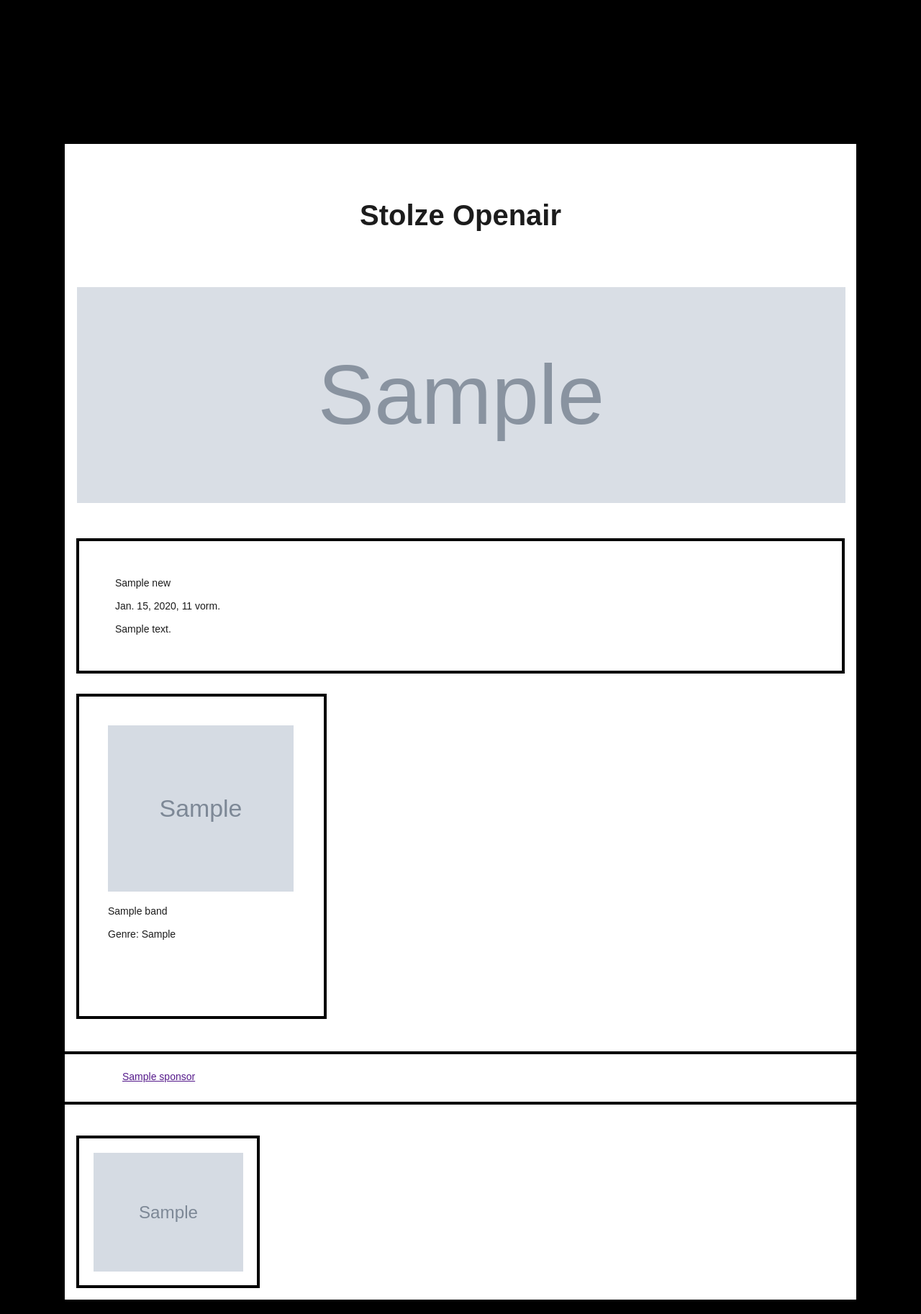
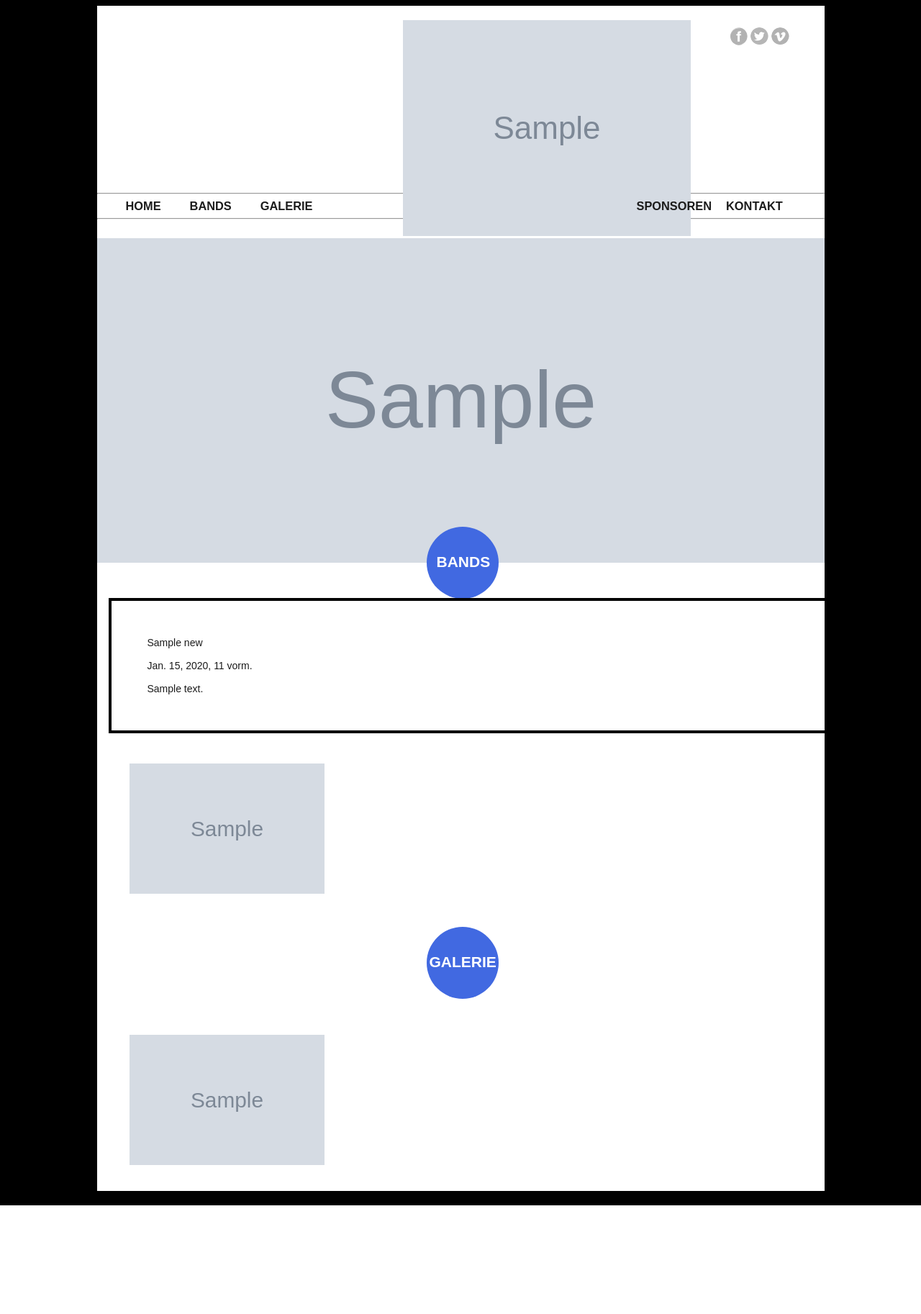
Before and after one commit to diellordielli/Festival, a Django app: template webapp/templates/index.html in a window 1280 px wide. Shown: the whole page at 72% size. After the commit the page ends 1675 px from the top, so only its background shows below. Run offline with Django 3.2, Linux system fonts and the light colour scheme; the template is opened without the code that fills it: values that come from a table or form of the project are taken from there, others are empty; tables that the repository leaves empty hold one stand-in row (values such as "Sample post"); grey boxes marked "Sample" are stand-in pictures; parts of the project's set-up code (start-up, migrations or seed data) failed here and were passed over.

Commit message:
new css according draft and year_cover clean methode

```diff
--- a/webapp/gallery/admin.py
+++ b/webapp/gallery/admin.py
@@ -11,7 +11,7 @@
 
 class ImageAdmin(admin.ModelAdmin):
     model = models.Image
-    list_display = ('name', 'band', 'year',)
+    list_display = ('name', 'band', 'year', 'is_yearcover',)
     search_fields = ('name', 'band', 'year',)
     list_filter = ('name', 'band', 'year',)
 
--- a/webapp/gallery/models.py
+++ b/webapp/gallery/models.py
@@ -1,3 +1,4 @@
+from django.core.exceptions import ValidationError
 from django.db import models
 
 from ..festival.models import Band, Year
@@ -23,6 +24,12 @@
         related_name="images", null=True, blank=True)
     year = models.ForeignKey(Year)
     categories = models.ManyToManyField(Category, blank=True)
+    is_yearcover = models.BooleanField(default=False)
+
+    def clean(self):
+        if self.is_yearcover:
+            self.year.image_set.filter(is_yearcover=True)\
+                    .update(is_yearcover=False)
 
     def __unicode__(self):
         return u"%s %s %s" % (self.name, self.band, self.description)
--- a/webapp/static/css/style.css
+++ b/webapp/static/css/style.css
@@ -1,86 +1,119 @@
             body {
                 background: #000000;
-                width: 1100px;
-                margin: 0px auto;
                 font-family: Arial, Helvetica, sans-serif;
                 font-size: 14px;
                 color: #1C1C1C;
             }
 
-            #main {
-                position: relative;
-                width: 700px;
-                height: auto;
-                margin: 162px auto;
-            }
-
-
-
-            #main h2{
-                position: absolute;
-                margin-top: -100px;
-                margin-left: 65px;
-                font-family: Arial;
-                font-style: italic;
-                font-size: 63px;
-                font-weight: bold;
-                letter-spacing: -3px;
-                color: #7A7977;
-            }
-
-            .header {
-                text-align: center;
-                font-size: 20px;
+            h3 {
+                display: inline;
+                margin-left: 0px;
+                padding: 0px 20px 0px 0px;
             }
 
             .page {
                 position: relative;
-                width: 1100px;
+                width: 1011px;
                 height: 0 auto;
                 padding: 50px 0px 20px 0px;
-                margin-top: 200px;
                 margin-left: auto;
                 margin-right: auto;
                 margin-bottom: 20px;
                 background-color: #FFFFFF;
             }
 
+            .social {
+                position: absolute;
+                margin-top: -20px;
+                margin-left: 880px;
+            }
+
+            .logo {
+                position: relative;
+                width: 161px;
+                margin-top: -30px;
+                margin-left: auto;
+                margin-right: auto;
+                }
+
+            .nav {
+                margin-top: -70px;
+            }
+
+            .navigationleft {
+                position: relative;
+                margin-top: 0px;
+                margin-left: 40px;
+                padding: 0px 0px 0px 0px;
+            }
+
+            .navigationright {
+                position: relative;
+                margin-top: -35px;
+                margin-left: 750px;
+            }
+
+            .mood {
+                position: relative;
+                padding: 35px 0px 50px 0px;
+            }
+
+            .circlebutton {
+                position: absolute;
+                width: 100px;
+                height: 100px;
+                border-radius: 50px;
+                margin-top: -103px;
+                margin-left: 458px;
+                background-color: #4169E1
+            }
+
+            .circlebutton2 {
+                position: relative;
+                width: 100px;
+                height: 100px;
+                border-radius: 50px;
+                margin-top: 0px;
+                margin-left: 458px;
+                background-color: #4169E1
+            }
+
+            .buttonband {
+                position: absolute;
+                margin-top: 20px;
+                margin-left: 14px;
+                color: #FFFFFF;
+            }
+
+            .buttongallery {
+                position: absolute;
+                margin-top: 20px;
+                margin-left: 4px;
+                color: #FFFFFF;
+            }
+
             .bandsingle {
                 position: relative;
                 float: left;
                 margin-top: 20px;
-                margin-left: 20px;
+                margin-left: 35px;
                 margin-bottom: 10px;
-                width: 260px;
-                height: 400px;
-                padding: 40px 40px 0px 40px;
+                width: 271px;
+                height: 181px;
+                padding: 10px 10px 0px 10px;
                 background-color: #FFFFFF;
-                outline: 4px solid black;
                 padding-bottom: 4px;
-            }
-
-            .sponsor {
-                padding: 0px 20px 20px 80px;
-            }
-
-            .sponsorlist {
-                position: relative;
-                margin: 0px 0px 60px 0px;
-                padding: 60px 40px 0px 0px;
-                display: inline;
             }
 
             .gallery {
                 position: relative;
                 float: left;
                 margin-top: 40px;
-                margin-left: 20px;
-                width: 227px;
-                height: 180px;
-                padding: 20px 0px 0px 20px;
+                margin-left: 35px;
+                width: 271px;
+                height: 181px;
+                padding: 10px 10px 0px 10px;
                 background-color: #FFFFFF;
-                outline: 4px solid black;
-                padding-bottom: 4px;
             }
 
             .news {
@@ -90,10 +123,3 @@
                 width: 960px;
                 outline: 4px solid black;
             }
-
-            .mood {
-                position: relative;
-                margin-left: 17px;
-                padding: 50px 0px 50px 0px;
-                opacity: 0.9;
-            }
--- a/webapp/templates/index.html
+++ b/webapp/templates/index.html
@@ -9,16 +9,46 @@
   </head>
   <body>
       <div class="page">
-        <div class="header">
-          <h1>Stolze Openair</h1>
+        <div class="social">
+          <a href="http://www.facebook.com/stolze.openair" target="_blank"><img src="{{ STATIC_URL }}img/Facebook.jpg" /></a>
+          <a href="https://twitter.com/StolzeOpenair/" target="_blank"><img src="{{ STATIC_URL }}img/Twitter.jpg" /></a>
+          <a href="http://vimeo.com/stolzeopenair" target="_blank"><img src="{{ STATIC_URL }}img/Vimeo.jpg" /></a>
         </div>
+
+        {% for year in years %}
+          <div class="logo">
+            {% if year.logo %}
+              <img src = "{{ year.logo.url }}">
+            {% endif %}
+          </div>
+        {% endfor %}
+
+        <div class="nav">
+          <hr>
+          <div class="navigationleft">
+            <h3>HOME<h3><h3>BANDS<h3><h3>GALERIE<h3>
+          </div>
+          <hr>
+        </div>
+        <div class="navigationright">
+          <h3>SPONSOREN</h3><h3>KONTAKT</h3>
+        </div>
+
         {% for mood in moods %}
           <div class="mood">
             {% if mood.image %}
-              <img src = "{{ mood.image.url }}" width="1068" height="300">
+              <img src = "{{ mood.image.url }}" width="1011" height="451">
             {% endif %}
           </div>
         {% endfor %}
+
+        <div class="circlebutton">
+          <div class="buttonband">
+            <h2>BANDS</h2>
+          </div>
+        </div>
+
+
         {% for news in newss %}
           <div class="news">
             {{ news.name }}</br></br>
@@ -26,39 +56,37 @@
             {{ news.description }}</br>
           </div>
         {% endfor %}
+
         <br clear="both">
+
         {% for band in bands %}
           <div class="bandsingle">
             {% if band.image %}
-              <img src = "{{ band.image.url }}" margin-left: "auto" margin-right: "auto" width="258" height="231">
+              <img src = "{{ band.image.url }}" margin-left: "auto" margin-right: "auto" width="271" height="181">
             {% endif %}</br></br>
-            {{ band.name }}</br></br>
-            {% for year in band.bandyear_set.all %}
-              Stage: {{ year.get_stage_display }}</br></br>
-              Datum: {{ year.time|date:"D, d M, H:i" }} Uhr</br></br>
-            {% endfor %}
-            Genre: {{ band.genre }}</br></br>
           </div>
         {% endfor %}
+
         <br clear="both">
         <br><br>
-        <hr color="#000000" size="4"><br>
-        <div class="sponsor">
-          {% for sponsor in sponsors %}
-            <div class="sponsorlist">
-              <a href="">{{ sponsor.name }}</a>
-            </div>
-          {% endfor %}
+
+        <div class="circlebutton2">
+          <div class="buttongallery">
+            <h2>GALERIE</h2>
+          </div>
         </div>
-        <hr color="#000000" size="4">
+
         {% for image in images %}
           <div class="gallery">
             {% if image.image %}
-              <img src = "{{ image.image.url }}" margin-left: "auto" margin-right: "auto" width="208" height="165">
+              <img src = "{{ image.image.url }}" margin-left: "auto" margin-right: "auto" width="271" height="181">
             {% endif %}
            </div>
         {% endfor %}
+
         <br clear="both">
+        <br>
+
       </div>
   </body>
 </html>
--- a/webapp/views.py
+++ b/webapp/views.py
@@ -2,7 +2,7 @@
 
 from sponsors.models import Sponsor, Category
 from gallery.models import Image
-from festival.models import Band, BandYear, BandLinks
+from festival.models import Band, BandYear, BandLinks, Year
 from news.models import News
 from mood.models import Mood
 
@@ -16,6 +16,7 @@
     bandlinks = BandLinks.objects.all()
     newss = News.objects.all()
     moods = Mood.objects.all()
+    years = Year.objects.all()
     return render(request, 'index.html', {
         'sponsors': sponsors,
         'categories': categories,
@@ -25,4 +26,5 @@
         'bandlinks': bandlinks,
         'newss': newss,
         'moods': moods,
+        'years': years,
         })
```
Also changed, not shown: webapp/static/img/Facebook.jpg (added), webapp/static/img/Twitter.jpg (added), webapp/static/img/Vimeo.jpg (added), 1 other file.
